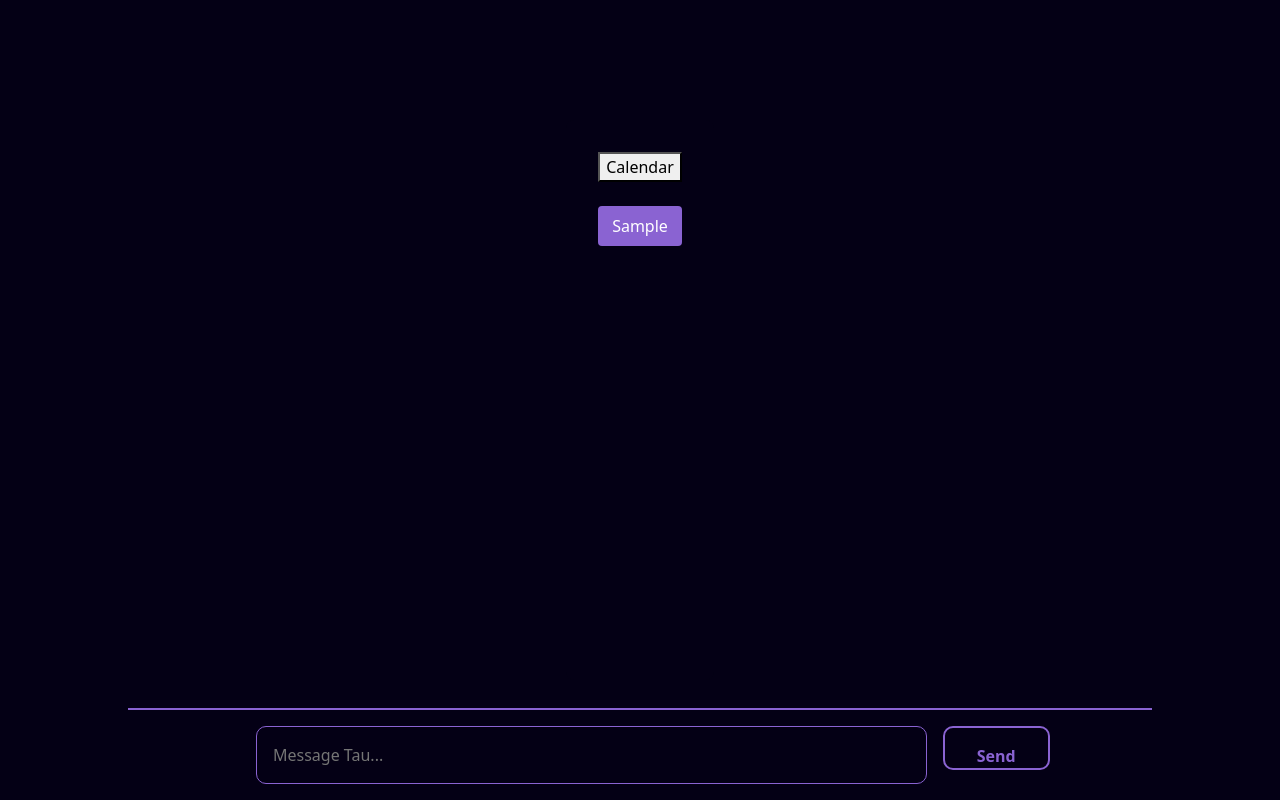
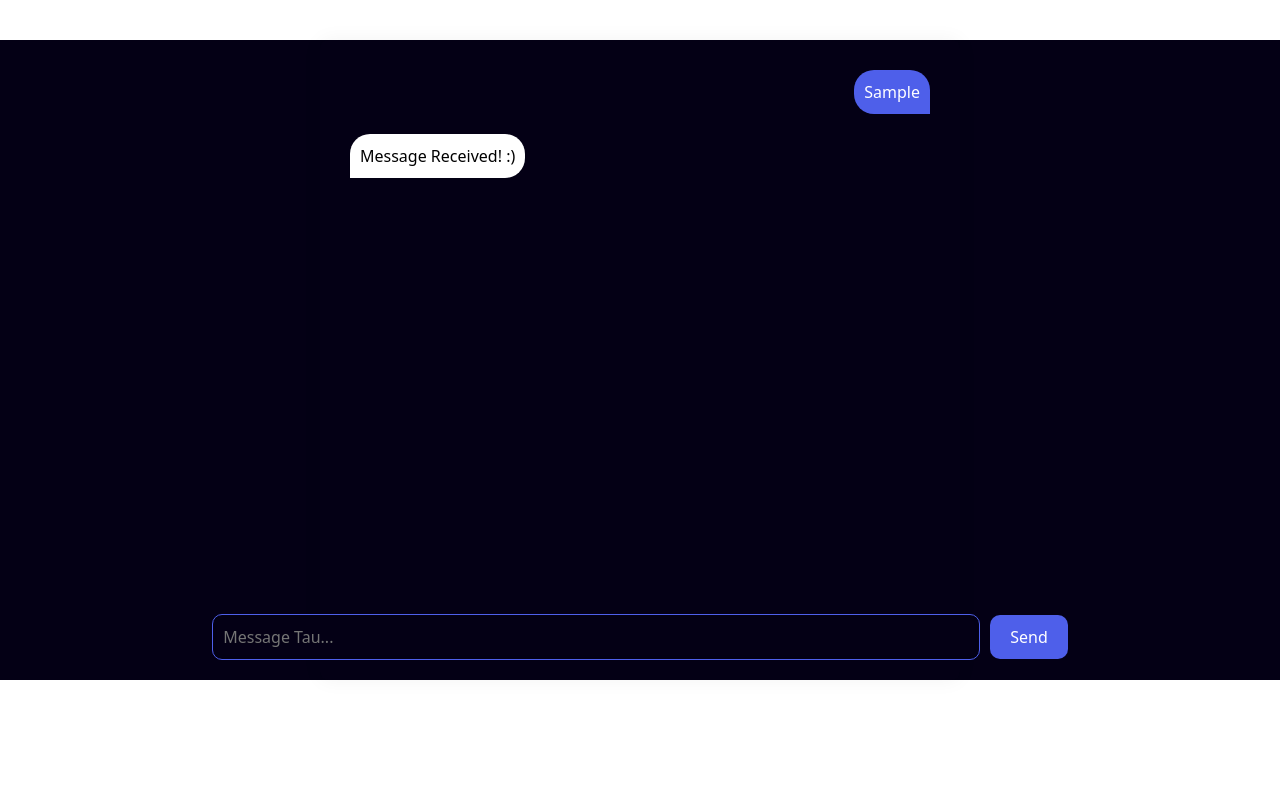
Before and after one commit to TauScheduler/Tau, a React (Create React App) app: page /ChatBot in a window 1280 px wide. Both pictures are taken after typing "Sample" into the empty fields and a click on the button "Send". Built offline with nearby package versions, Linux system fonts and the light colour scheme.

Commit message:
reworked chat page

```diff
--- /dev/null
+++ b/src/Components/ChatInput.css
@@ -0,0 +1,30 @@
+.input-container {
+  display: flex;
+  gap: 10px;
+  align-items: center; /* Vertically align the input and button */
+}
+
+.input-container input[type='text'] {
+  flex-grow: 1;
+  padding: 10px;
+  border: 1px solid #4e5fea; /* Set border-style to 'solid' and specify the border color */
+  border-radius: 10px;
+  box-shadow: inset 0 0 5px rgba(0, 0, 0, 0.1);
+  width: 60vw;
+  background-color: #040015;
+  color: white;
+}
+
+.input-container button {
+  padding: 10px 20px;
+  border: none;
+  background-color: #4e5fea;
+  color: white;
+  border-radius: 10px;
+  cursor: pointer;
+  transition: background-color 0.3s;
+}
+
+.input-container button:hover {
+  background-color: #6a7bfc;
+}
--- /dev/null
+++ b/src/Components/ChatInput.js
@@ -0,0 +1,29 @@
+import React from 'react';
+import './ChatInput.css';
+
+function ChatInput({ onSendMessage }) {
+  const [message, setMessage] = React.useState('');
+
+  const handleSubmit = (e) => {
+    e.preventDefault();
+    onSendMessage(message);
+    setMessage('');
+  };
+
+  return (
+    <form onSubmit={handleSubmit}>
+      <div className="input-container">
+        <input
+          type="text"
+          value={message}
+          onChange={(e) => setMessage(e.target.value)}
+          placeholder="Message Tau..."
+          className="input-field" // Add this class
+        />
+        <button type="submit" className="send-button">Send</button> {/* Add this class */}
+      </div>
+    </form>
+  );
+}
+
+export default ChatInput;
--- a/src/Components/Chatbot.css
+++ b/src/Components/Chatbot.css
@@ -1,90 +1,42 @@
-/* ChatBot.css */
+/* General App Styles */
+body {
+  background-color: black;
+}
+
 .Chat {
+  max-width: 50vw;
+  margin: 40px auto;
+  padding: 20px;
+  box-shadow: 0 0 20px rgba(0, 0, 0, 0.05);
+  border-radius: 8px;
+  height: 80vh;
   display: flex;
   flex-direction: column;
-  height: 100vh; /* Full height of the viewport */
-  width: 100vw; /* Full width of the viewport */
-  align-items: center;
-  justify-content: center;
-
+  justify-content: space-between;
+  background: #040015;
 }
 
-.chat-container {
-  background: #040015;
-  color: white;
-  padding: 2rem;
-  border-radius: 0.5rem;
-  max-width: 80%;
-  margin: 2rem auto;
-  height: 70vh; /* Adjust height as needed */
+.message-area {
+  overflow-y: auto;
+  height: 100%;
+  padding: 10px;
+  display: flex;
+  flex-direction: column;
+  gap: 10px;
 }
 
-.chat-header {
-  text-align: center;
-  margin-bottom: 1rem;
+/* Scrollbar Styles */
+.message-area::-webkit-scrollbar {
+  width: 0.5rem; /* Adjust the width to your preference */
+  background: transparent; /* Set the background to transparent */
+  display: none; /* Hide the scrollbar */
 }
 
-.chat-messages {
-  flex-grow: 1; /* Grow to take available space */
-  overflow-y: auto; /* Add vertical scroll when needed */
+.message-area::-webkit-scrollbar-thumb {
+  background: #ccc;
+  border-radius: 10px;
 }
 
-.chat-messages .user {
-  background: #8a63d2;
-  color: white;
-  padding: 0.5rem;
-  margin: 0.5rem 0;
-  border-radius: 0.25rem;
+.message-area::-webkit-scrollbar-thumb:hover {
+  background: #bbb;
 }
-
-.chat-messages .bot {
-  background: #2c3e50;
-  color: white;
-  padding: 0.5rem;
-  margin: 0.5rem 0;
-  border-radius: 0.25rem;
-}
-
-.chat-input {
-  position: fixed; /* Fixed at the bottom */
-  bottom: 0; /* Align to bottom */
-  width: 80%; /* Match the width of chat-container */
-  background: #040015; /* Match the background of chat-container */
-  padding: 1rem; /* Padding as needed */
-  border-top: 2px solid #8a63d2; /* A top border for distinction */
-}
-
-.input-container {
-  display: flex;
-  flex: 1; /* Occupy available space within the container */
-  width: 80% !important;
-  margin-left: 7rem;
-  min-height: 5vh;
-}
-
-.chat-input input {
-  flex: 1;
-  padding: 1rem;
-  border: 1px solid #8a63d2;
-  border-radius: 10px;
-  color: white;
-  background: transparent;
-}
-
-.chat-input button {
-  background-color: transparent;
-  color: #8a63d2;
-  font-weight: 600;
-  padding: 1rem 2rem;
-  border: 2px solid #8a63d2;
-  border-radius: 10px;
-  transition: all 0.3s ease;
-  margin-left: 1rem;
-  max-height: 5.5vh;
-}
-
-.chat-input button:hover {
-  background-color: #8a63d2;
-  color: white;
-  border-color: transparent;
-}
--- a/src/Components/Chatbot.js
+++ b/src/Components/Chatbot.js
@@ -1,69 +1,42 @@
 import React, { useEffect, useRef, useState } from 'react';
 import './Chatbot.css';
-import { Link } from 'react-router-dom';
+import ChatInput from './ChatInput';
+import Message from './Message';
 
 function ChatBot() {
-  const [userMessages, setUserMessages] = useState([]);
-  const [newMessage, setNewMessage] = useState('');
-  const messagesEndRef = useRef(null);  // Reference to keep track of the end of the messages
-
-  const scrollToBottom = () => {
-    messagesEndRef.current?.scrollIntoView({ behavior: "smooth" });
-  }
+  const [messages, setMessages] = React.useState([]);
+  const messagesEndRef = useRef(null); // Add this line
 
   useEffect(() => {
-    scrollToBottom();  // Scroll to bottom whenever userMessages updates
-  }, [userMessages]);
+    // Scroll to the bottom of the message area when messages change
+    messagesEndRef.current.scrollIntoView({ behavior: 'smooth' });
+  }, [messages]);
 
-  const handleSendMessage = () => {
+  const handleSendMessage = (newMessage) => {
     if (newMessage.trim() !== '') {
-      const userMessage = { type: 'user', text: newMessage };
-      setUserMessages([...userMessages, userMessage]);
-      setNewMessage('');
+      setMessages([...messages, { text: newMessage, isUserMessage: true }]);
     }
 
-    // Handle your logic for sending the message to a server or performing other actions
+    // Here you would implement the logic to get a response from your chatbot
 
-    // setTimeout(() => {
-    //   const botMessage = { type: 'bot', text: 'I am a chatbot, and I received your message!' };
-    //   setUserMessages([...userMessages, botMessage]);
-    //   setNewMessage('');
-    // }, 500);
-  };
+    // Simulate a delay for the bot response
+    setTimeout(() => {
+      // This is where you could integrate a real chatbot API if desired
+      const botMessage = "Message Received! :)";
+      setMessages((prevMessages) => [...prevMessages, { text: botMessage, isUserMessage: false }]);
+    }, 2000); // 2000ms delay
 
-  const handleKeyPress = (e) => {
-    if (e.key === 'Enter') {
-      handleSendMessage();
-    }
   };
 
   return (
     <div className="Chat">
-      <div className="chat-container">
-        <div className="chat-header">
-          <button className="calendar-button">Calendar</button>
-        </div>
-        <div className="chat-messages">
-          {userMessages.map((message, index) => (
-            <div key={index} className={message.type}>
-              {message.text}
-            </div>
-          ))}
-          <div ref={messagesEndRef} />
-        </div>
+      <div className="message-area">
+        {messages.map((message, index) => (
+          <Message key={index} text={message.text} isUserMessage={message.isUserMessage} />
+        ))}
+        <div ref={messagesEndRef}></div>
       </div>
-      <div className="chat-input">
-        <div className="input-container">
-          <input
-            type="text"
-            placeholder="Message Tau..."
-            value={newMessage}
-            onChange={(e) => setNewMessage(e.target.value)}
-            onKeyDown={handleKeyPress}
-          />
-          <button onClick={handleSendMessage}>Send</button>
-        </div>
-      </div>
+      <ChatInput onSendMessage={handleSendMessage} />
     </div>
   );
 }
--- /dev/null
+++ b/src/Components/Message.css
@@ -0,0 +1,23 @@
+.message {
+  max-width: 70%;
+  padding: 10px;
+  margin-bottom: 10px;
+  font-size: 16px;
+  line-height: 1.5;
+  position: relative;
+  color: white;
+}
+
+.user-message {
+  border-radius: 20px 20px 0 20px;
+  margin-left: auto;
+  background-color: #4e5fea;
+}
+
+.bot-message {
+  border-radius: 20px 20px 20px 0px;
+  margin-right: auto;
+  background-color: white;
+  color: black;
+  box-shadow: 0 1px 1px rgba(0, 0, 0, 0.05);
+}
--- /dev/null
+++ b/src/Components/Message.js
@@ -0,0 +1,12 @@
+import React from 'react';
+import './Message.css';
+
+function Message({ text, isUserMessage }) {
+  return (
+    <div className={`message ${isUserMessage ? 'user-message' : 'bot-message'}`}>
+      {text}
+    </div>
+  );
+}
+
+export default Message;
```
